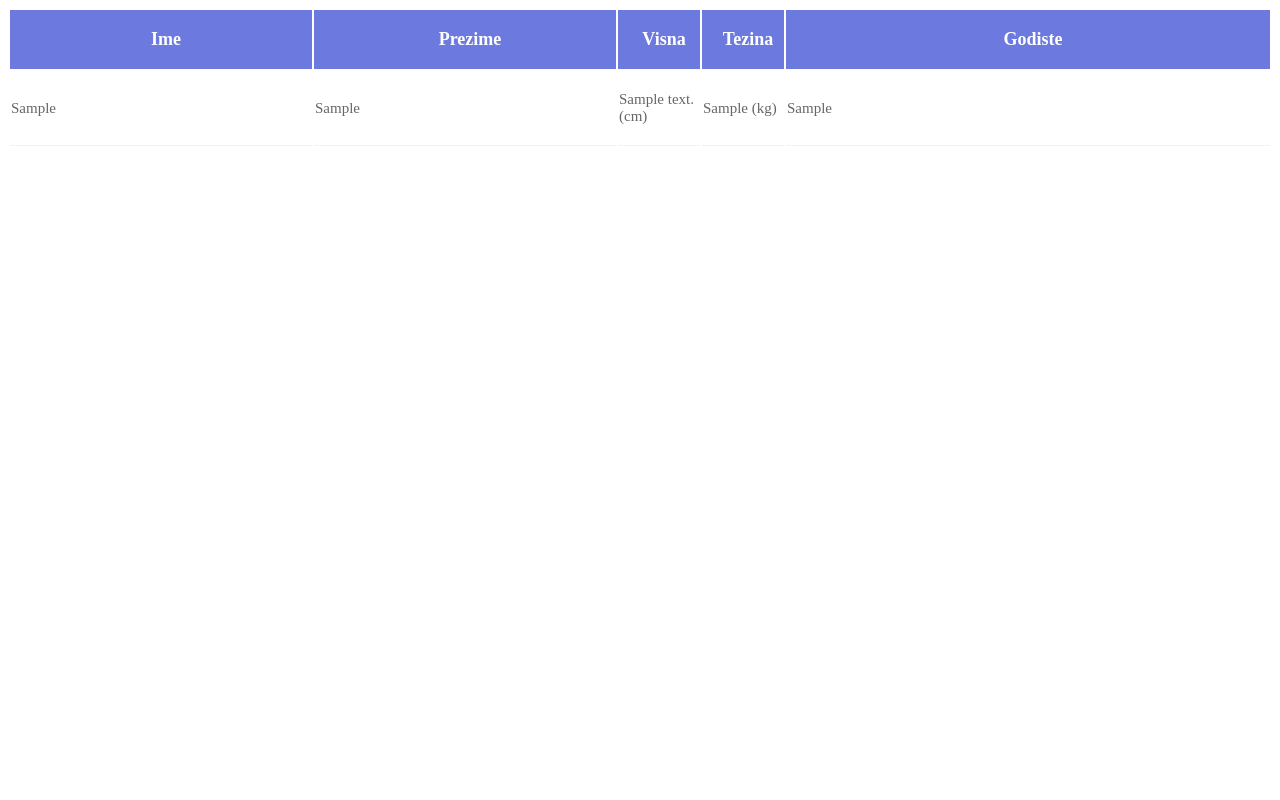
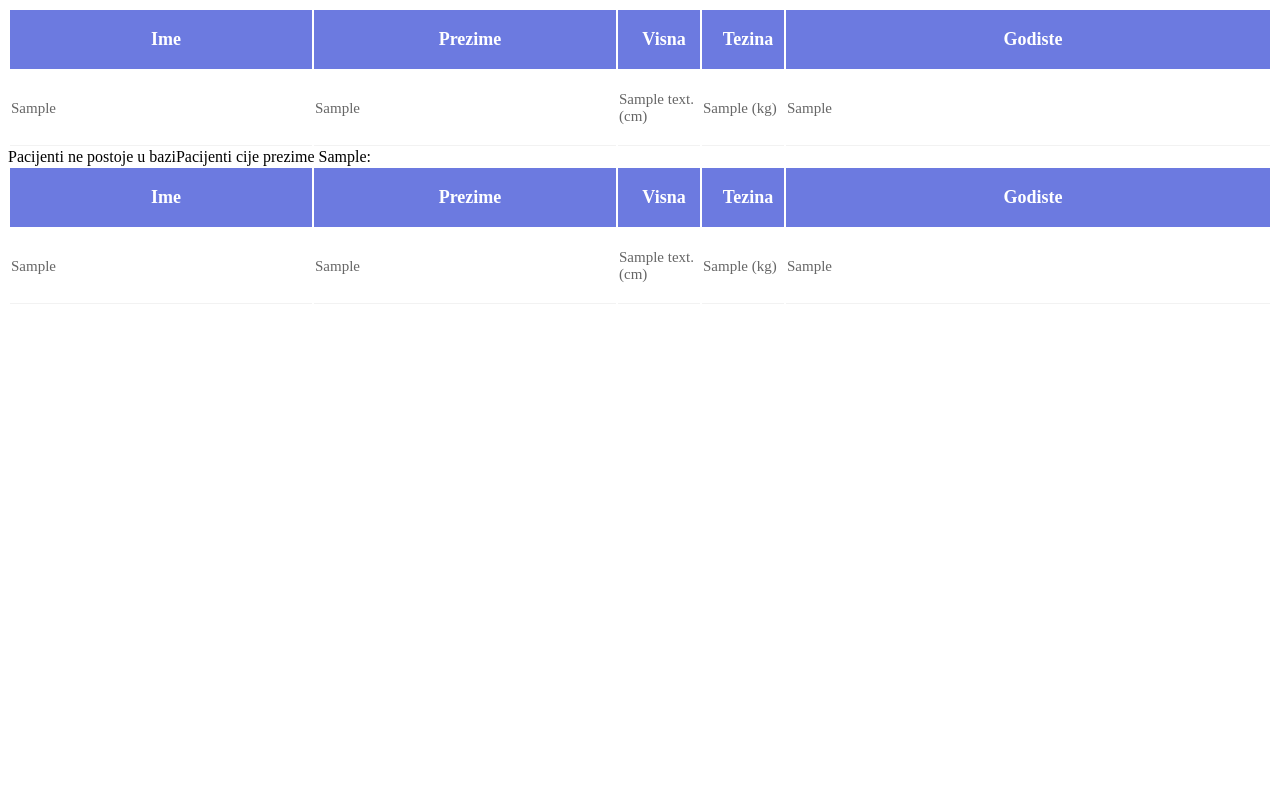
Before and after one commit to milica-barac/itbootcamp, a PHP site: page /pacijenti.php in a window 1280 px wide. Run offline with PHP 8.4, Linux system fonts and the light colour scheme; tables that the repository leaves empty or names only in its code hold one stand-in row (values such as "Sample post").

Commit message:
vise tabela pacijenti

```diff
--- a/pacijenti.php
+++ b/pacijenti.php
@@ -73,6 +73,70 @@
         echo "Upit nije uspesno izvrsen.";
     }
 
+    // svi pacijenti sa prezimenom petrovic
+    $sql = "SELECT ime, prezime, visina, tezina, god_rodjenja FROM pacijenti WHERE prezime='Petrovic'";
+
+    $result = mysqli_query($conn, $sql);
+
+    if($result !=false){
+
+    // stampanje tabele
+    if(mysqli_num_rows($result)==0){
+        echo "Pacijenti ne postoje u bazi";
+    }else{
+
+        echo "<table class='pac'>";
+
+        $red=mysqli_fetch_assoc($result);
+        echo "<tr><th>Ime</th><th>Prezime</th><th>Visna</th><th>Tezina</th><th>Godiste</th></tr>";
+        while($red!=false){
+
+            echo "<tr>";
+
+            echo "<td>" . $red["ime"] . "</td><td>" . $red["prezime"] . "</td>";
+            echo "<td>" . $red["visina"] . "</td><td>" . $red["tezina"] . "</td><td>" . $red["god_rodjenja"] . "</td>";
+
+            echo "</tr>";
+
+            $red=mysqli_fetch_assoc($result);
+
+            }//end-while
+
+            echo "</table>";
+
+
+        }
+    }
+
+    // odrediti sva razlicita prezimena u bazi i ispisati pacijente sa datim prezimenima
+    $sql = "SELECT DISTINCT prezime FROM pacijenti ORDER BY prezime";
+    $result = mysqli_query($conn, $sql);
+    while($red=mysqli_fetch_assoc($result)){
+        $prezime = $red["prezime"];
+        echo "Pacijenti cije prezime $prezime: ";
+        $sql1 = "SELECT * FROM pacijenti WHERE prezime = '$prezime' ORDER BY ime";
+        $result1 = mysqli_query($conn, $sql1);//izvrsavanje upita
+
+        echo "<table class='pac'>";
+
+        echo "<tr><th>Ime</th><th>Prezime</th><th>Visna</th><th>Tezina</th><th>Godiste</th></tr>";
+        while($red=mysqli_fetch_assoc($result1)){
+
+            echo "<tr>";
+
+            echo "<td>" . $red["ime"] . "</td><td>" . $red["prezime"] . "</td>";
+            echo "<td>" . $red["visina"] . "</td><td>" . $red["tezina"] . "</td><td>" . $red["god_rodjenja"] . "</td>";
+
+            echo "</tr>";
+
+            $red=mysqli_fetch_assoc($result1);
+
+            }//end-while
+
+            echo "</table>";
+
+    }
+
 
 ?>
 </body>
```
